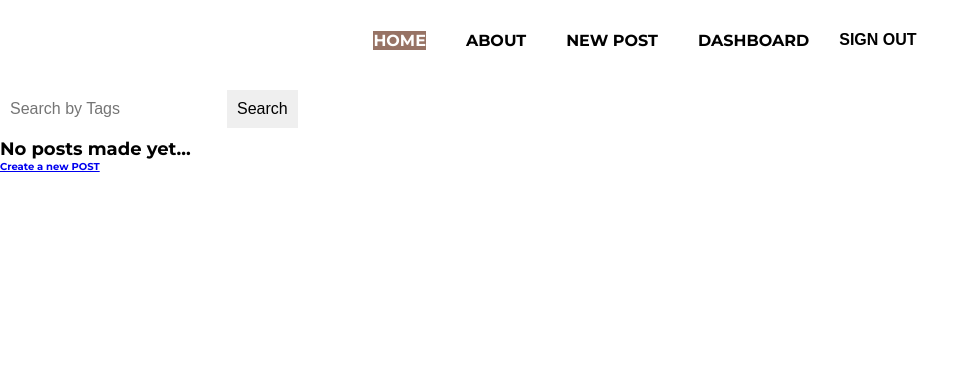
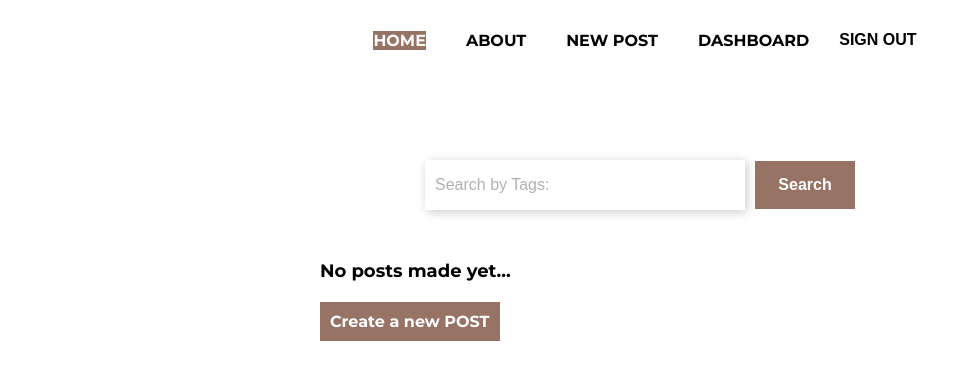
Before and after one commit to caamag/Mini-Blog, a React (Create React App) app: page / in a window 1280 px wide. Shown: the top 380 px of the page, without its empty margins (0-980 px from the left). Built offline with nearby package versions, Linux system fonts and the light colour scheme; no server answers; sample sign-in values are in the browser's storage.

Commit message:
styling a post page

```diff
--- a/src/pages/home/home.css
+++ b/src/pages/home/home.css
@@ -0,0 +1,53 @@
+.search-form {
+    width: 50%;
+    margin: 0 auto;
+    margin-top: 80px;
+    margin-bottom: 50px;
+    text-align: center;
+}
+
+.search-form input {
+    width: 300px;
+    height: 10px;
+    box-shadow: 2px 2px 10px rgb(202, 202, 202);
+    margin-right: 10px;
+}
+
+.search-form input::placeholder {
+    color: rgb(176, 176, 176);
+}
+
+.search-form button {
+    width: 100px;
+    background-color: rgb(151, 115, 101);
+    padding: 15px;
+    color: white;
+    font-weight: bold;
+    transition: 150ms;
+}
+
+.search-form button:hover {
+    background-color: rgb(123, 90, 77);
+}
+
+.post-null {
+    width: 50%;
+    margin: 0 auto;
+}
+
+.post-null h3 {
+    margin-bottom: 30px;
+}
+
+.post-null a {
+    text-decoration: none;
+    color: white;
+    background-color: rgb(151, 115, 101);
+    font-size: 1.6rem;
+    padding: 10px;
+    transition: 150ms;
+}
+
+.post-null a:hover {
+    background-color: rgb(123, 90, 77);
+}
--- a/src/pages/home/home.js
+++ b/src/pages/home/home.js
@@ -18,9 +18,9 @@ function Home() {
 
     return <div className="container">
 
-        <form onSubmit={handleSubmit}>
+        <form onSubmit={handleSubmit} className='search-form'>
             <input type="text"
-                placeholder='Search by Tags'
+                placeholder='Search by Tags:'
                 value={query}
                 onChange={(e) => { setQuery(e.target.value) }} />
 
@@ -30,7 +30,7 @@ function Home() {
         <div className='posts-container'>
 
             {posts && posts.length === 0 && (
-                <div className='post-content'>
+                <div className='post-null'>
                     <h3>No posts made yet...</h3>
                     <Link to={'/post/create'}>Create a new POST</Link>
                 </div>
```
